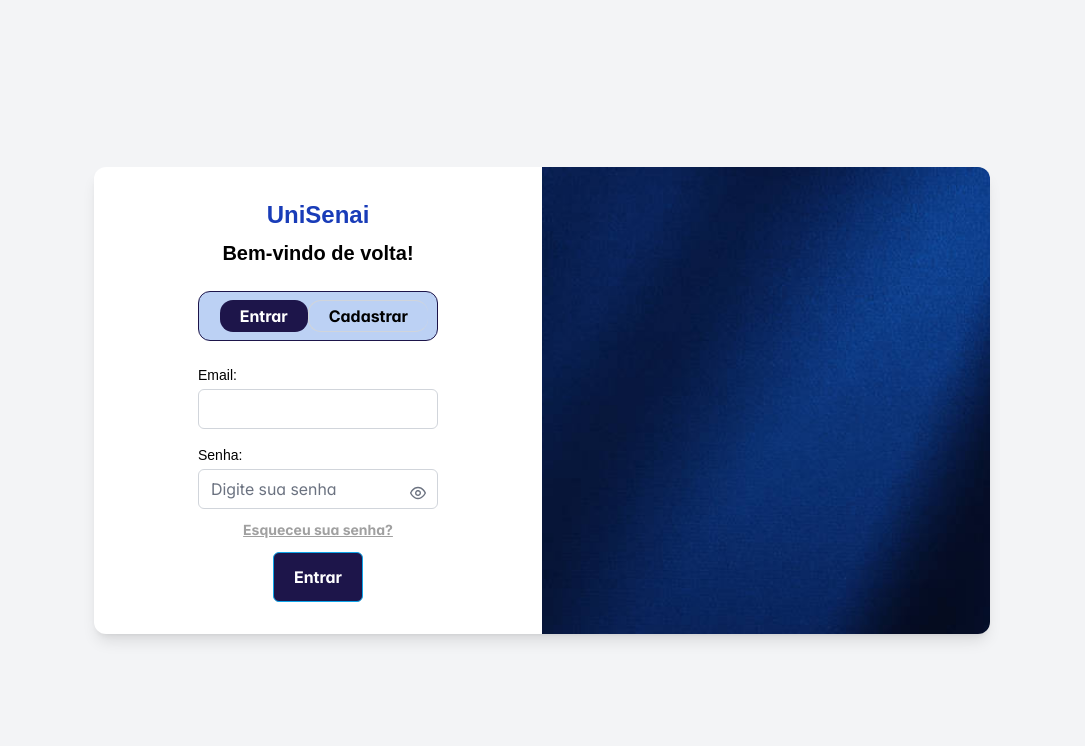
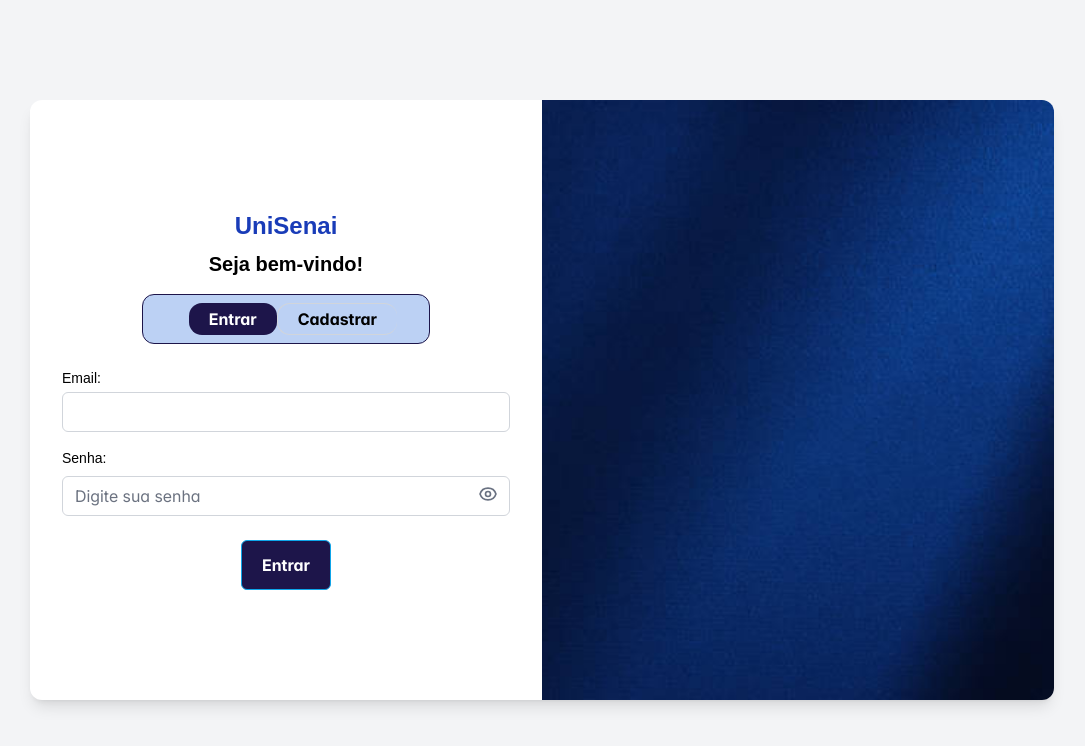
Before and after one commit to Plataforma-Digital-Senai/projeto-extensao, a Next.js app in the folder FrontEnd/: page /LoginPage in a window 1280 px wide. Shown: the top 746 px of the page, without its empty margins (98-1183 px from the left). Built offline with nearby package versions, Linux system fonts and the light colour scheme.

Commit message:
feat: Adding functionality

```diff
--- a/FrontEnd/package.json
+++ b/FrontEnd/package.json
@@ -9,8 +9,10 @@
     "lint": "next lint"
   },
   "dependencies": {
+    "@heroicons/react": "^1.0.6",
     "@radix-ui/react-tooltip": "^1.2.6",
     "clsx": "^2.1.1",
+    "heroicons": "^2.2.0",
     "lucide-react": "^0.510.0",
     "next": "15.3.2",
     "primeicons": "^7.0.0",
--- a/FrontEnd/src/app/LoginPage/page.tsx
+++ b/FrontEnd/src/app/LoginPage/page.tsx
@@ -1,34 +1,33 @@
 'use client';
 import React, { useState, useRef } from "react";
 import { InputText } from 'primereact/inputtext';
-import { Password } from 'primereact/password';
+import { EyeIcon, EyeOffIcon } from '@heroicons/react/outline';
 import 'primereact/resources/themes/lara-light-blue/theme.css';
 import 'primeicons/primeicons.css';
 import { SelectButton } from 'primereact/selectbutton';
 import { Button } from 'primereact/button';
 import { Toast } from 'primereact/toast';
-import { Link } from "lucide-react";
 
-export default function StyledMaskDemo() {
+export default function LoginPage() {
     const [email, setEmail] = useState('');
     const [emailError, setEmailError] = useState('');
-    const [passwordError, setPasswordError] = useState('');
+    const [senha, setSenha] = useState('');
+    const [senhaVisivel, setSenhaVisivel] = useState(false);
 
-    const [senha, setSenha] = useState('');
     const toast = useRef(null);
-
     const showInfo = () => {
-        if (senha === ""){
-            setPasswordError("Preencha o campo de senha!");
-            return;
-        }
         if (!validateEmail(email)) {
             setEmailError("E-mail inválido");
             return;
         }
 
         setEmailError("");
-};
+        if (toast.current) {
+            toast.current.show({ severity: 'info', detail: 'Usuário cadastrado com sucesso!' });
+        }
+        setEmail('');
+        setSenha('');
+    };
 
     const validateEmail = (email: string) => {
         const regex = /^[^\s@]+@[^\s@]+\.[^\s@]+$/;
@@ -38,26 +37,24 @@
     const options = ['Cadastrar', 'Entrar'];
     const [opcao, setopcao] = useState(options[1]);
 
-    function esqueceuASenha(){
-        <Link href="./app.page" />
-    }
+    return (
+        <main className="flex justify-center items-center min-h-screen bg-gray-100 p-4">
+            <div className="flex flex-col md:flex-row w-full max-w-5xl bg-white rounded-xl shadow-lg overflow-hidden h-[600px]">
+                <div className="w-full md:w-1/2 p-6 sm:p-8 flex flex-col justify-center">
+                    <h1 className="text-2xl font-extrabold text-blue-800 mb-2 text-center">UniSenai</h1>
+                    <h2 className="font-bold mb-4 text-center text-xl">Seja bem-vindo!</h2>
 
-    return (
-        <main className="flex justify-center items-center min-h-screen bg-gray-100">
-            <div className="flex w-full max-w-4xl bg-white rounded-xl shadow-lg overflow-hidden">
-
-                <div className="w-full md:w-1/2 p-8 flex flex-col justify-center">
-                    <h1 className="text-2xl font-extrabold text-blue-800 mb-2 text-center ">UniSenai</h1>
-                    <h2 className=" font-bold mb-6 text-center text-xl">Bem-vindo de volta!</h2>
-
-                    <div className=" w-60 flex justify-center mb-6 bg-[var(--fundo-botao)] p-2 rounded-xl m-auto border-1 border-[var(--botao)]">
-                        <div className="card flex justify-center">
-                            <SelectButton value={opcao} onChange={(e) => setopcao(e.value)} options={options} className="flex flex-row-reverse w-55 h-8 pl-1.25 custom-selectbutton" style={{ borderRadius: '13px' }} />
-                        </div>
+                    <div className="w-full sm:w-72 flex justify-center mb-6 bg-[var(--fundo-botao)] p-2 rounded-xl mx-auto border border-[var(--botao)]">
+                        <SelectButton
+                            value={opcao}
+                            onChange={(e) => setopcao(e.value)}
+                            options={options}
+                            className="flex flex-row-reverse w-full sm:w-64 h-8 pl-1.5 custom-selectbutton mr-6"
+                            style={{ borderRadius: '13px' }}
+                        />
                     </div>
 
-                    <form className="flex flex-col items-center gap-4 text-sm text-black">
-
+                    <form className="flex flex-col gap-4 text-sm text-black">
                         <div className="flex flex-col gap-1">
                             <label>Email:</label>
                             <InputText
@@ -71,54 +68,34 @@
                                         setEmailError("");
                                     }
                                 }}
-                                className={`w-60 h-10 ${emailError ? 'border border-red-500' : ''}`}
+                                required className={`w-full h-10 ${emailError ? 'border border-red-500' : ''}`}
                             />
                             {emailError && <span className="text-red-500 text-xs">{emailError}</span>}
                         </div>
 
-                        <div className="flex flex-col gap-1 relative">
-                            <label>Senha:</label>
-                            <Password
-                                inputStyle={{ width: '100%', height: '40px' }}
-                                inputClassName="w-full"
-                                toggleMask
-                                feedback={false}
+                        <div className="relative flex flex-col gap-1">
+                            <p className="mb-1">Senha:</p>
+                            <InputText
+                                type={senhaVisivel ? 'text' : 'password'}
                                 value={senha}
                                 onChange={(e) => setSenha(e.target.value)}
-                                onBlur={() => {
-                                    if (senha == "") {
-                                        setPasswordError("Preencha o campo de senha!");
-                                    } else {
-                                        setPasswordError("");
-                                    }
-                                }}
-                                className="w-60"
                                 placeholder="Digite sua senha"
+                                required className="w-full h-10 text-sm pl-6 pr-10 rounded-md border border-gray-300 focus:ring-2 focus:ring-blue-500"
                             />
-                            {passwordError && <span className="text-red-500 text-xs">{passwordError}</span>}
+                            <button
+                                type="button"
+                                onClick={() => setSenhaVisivel(!senhaVisivel)}
+                                className="absolute bottom-0.5 right-3 transform -translate-y-1/2 text-gray-500"
+                            >
+                                {senhaVisivel ? <EyeOffIcon className="h-5 w-5" /> : <EyeIcon className="h-5 w-5" />}
+                            </button>
                         </div>
                     </form>
 
-                    <Button label="Esqueceu sua senha?" severity="info" onClick={esqueceuASenha}
-                    style={{
-                        background: 'none',
-                        border: 'none',
-                        color: '#a0a0a0',
-                        fontSize: '14px',
-                        padding: '0',
-                        textDecoration: 'underline',
-                        cursor: 'pointer',
-                        marginTop: '10px',
-                    }}
-                     />
-
-                    <div className="card flex justify-center mt-3">
+                    <div className="card flex justify-center mt-6">
                         <Toast ref={toast} />
-                        <div className="flex flex-wrap gap-2">
-                            <Button label="Entrar" severity="info" onClick={showInfo} className="custom-button" />
-                        </div>
+                        <Button label={opcao} severity="info" onClick={showInfo} className="w-full sm:w-auto custom-button" />
                     </div>
-
                 </div>
 
                 <div className="hidden md:block w-1/2 relative">
```
Also changed, not shown: 1 other file (tests, documents, lock files or other folders).
